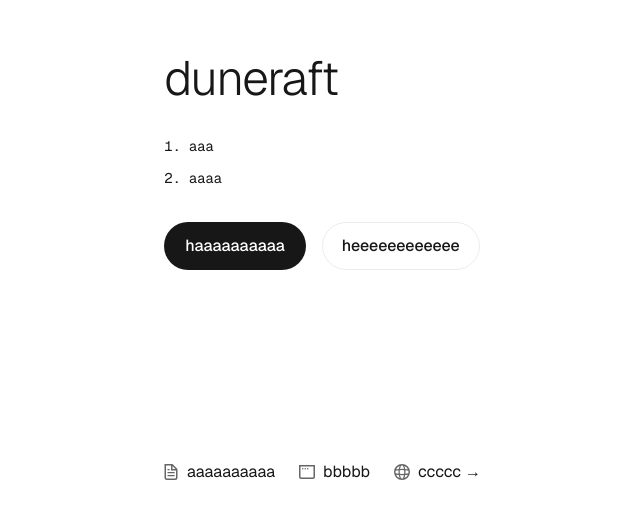
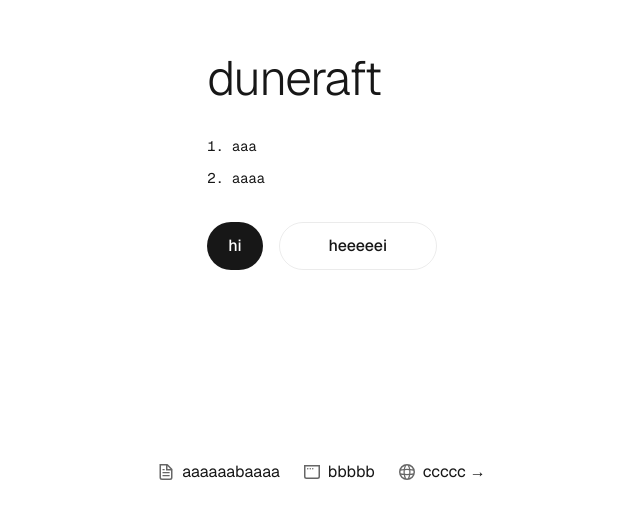
Before and after one commit to 3096/duneraft, a Next.js app: page / in a window 1280 px wide. Shown: the part 238-756 px from the top of the page, without its empty margins (318-958 px from the left). Built offline with nearby package versions, Linux system fonts and the light colour scheme.

Commit message:
add a join page

```diff
--- /dev/null
+++ b/app/join/page.tsx
@@ -0,0 +1,16 @@
+export default function Page() {
+return (
+    <div className="max-w-xl mx-auto p-8">
+        <h1 className="text-3xl font-bold mb-6 text-center">Welcome to Next.js!</h1>
+        <p className="mb-4 text-white-700">
+            This is a sample page demonstrating how to use Tailwind CSS with Next.js. Tailwind makes it easy to style your components with utility classes.
+        </p>
+        <p className="mb-4 text-white-700">
+            You can quickly build modern, responsive layouts by combining these classes directly in your JSX.
+        </p>
+        <p className="text-white-700">
+            Explore the documentation to learn more about Next.js and Tailwind CSS integration.
+        </p>
+    </div>
+)
+}
--- a/app/layout.tsx
+++ b/app/layout.tsx
@@ -24,7 +24,9 @@ export default function RootLayout({
 }>) {
   return (
     <html lang="en">
-      <body className={`${geistSans.variable} ${geistMono.variable} antialiased`}>{children}</body>
+      <body className={`${geistSans.variable} ${geistMono.variable} antialiased flex items-center justify-center min-h-screen`}>
+        {children}
+      </body>
     </html>
   );
 }
--- a/app/page.tsx
+++ b/app/page.tsx
@@ -17,7 +17,7 @@ export default function Home() {
             target="_blank"
             rel="noopener noreferrer"
           >
-            haaaaaaaaaa
+            hi
           </a>
           <a
             className="rounded-full border border-solid border-black/[.08] dark:border-white/[.145] transition-colors flex items-center justify-center hover:bg-[#f2f2f2] dark:hover:bg-[#1a1a1a] hover:border-transparent font-medium text-sm sm:text-base h-10 sm:h-12 px-4 sm:px-5 w-full sm:w-auto md:w-[158px]"
@@ -25,7 +25,7 @@ export default function Home() {
             target="_blank"
             rel="noopener noreferrer"
           >
-            heeeeeeeeeeee
+            heeeeei
           </a>
         </div>
       </main>
@@ -37,7 +37,7 @@ export default function Home() {
           rel="noopener noreferrer"
         >
           <Image aria-hidden src="/file.svg" alt="File icon" width={16} height={16} />
-          aaaaaaaaaa
+          aaaaaabaaaa
         </a>
         <a
           className="flex items-center gap-2 hover:underline hover:underline-offset-4"
```
